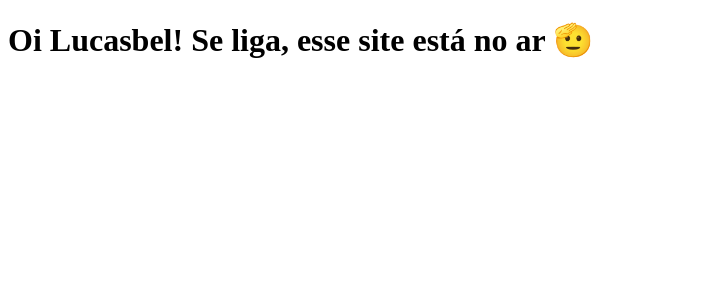
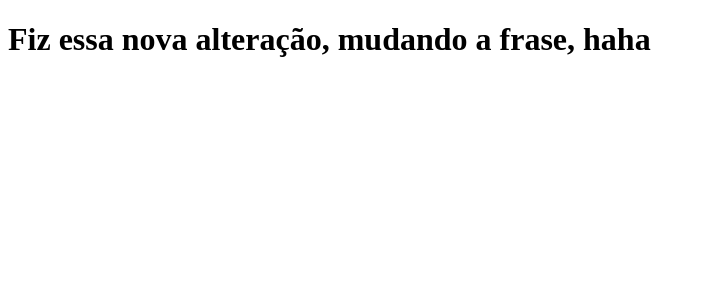
Before and after one commit to magdielrocha/clone-tabnews, a Next.js app: page / in a window 1280 px wide. Shown: the top 300 px of the page, without its empty margins (0-705 px from the left). Built offline with nearby package versions, Linux system fonts and the light colour scheme.

Commit message:
altera a frase de novo

```diff
--- a/pages/index.js
+++ b/pages/index.js
@@ -1,5 +1,5 @@
 function Home() {
-    return <h1>Oi Lucasbel! Se liga, esse site está no ar 🫡</h1>
+    return <h1>Fiz essa nova alteração, mudando a frase, haha</h1>
 }
 
 export default Home;
```
